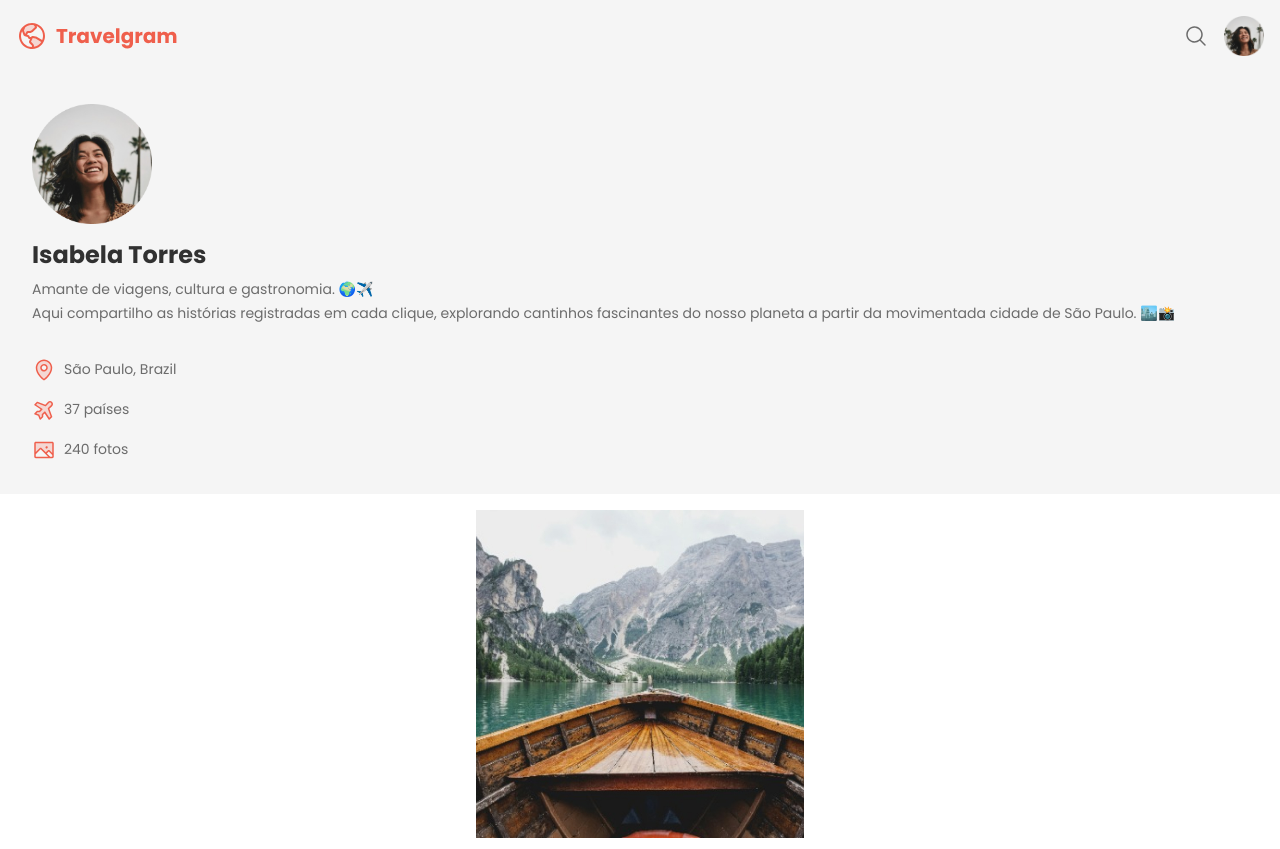
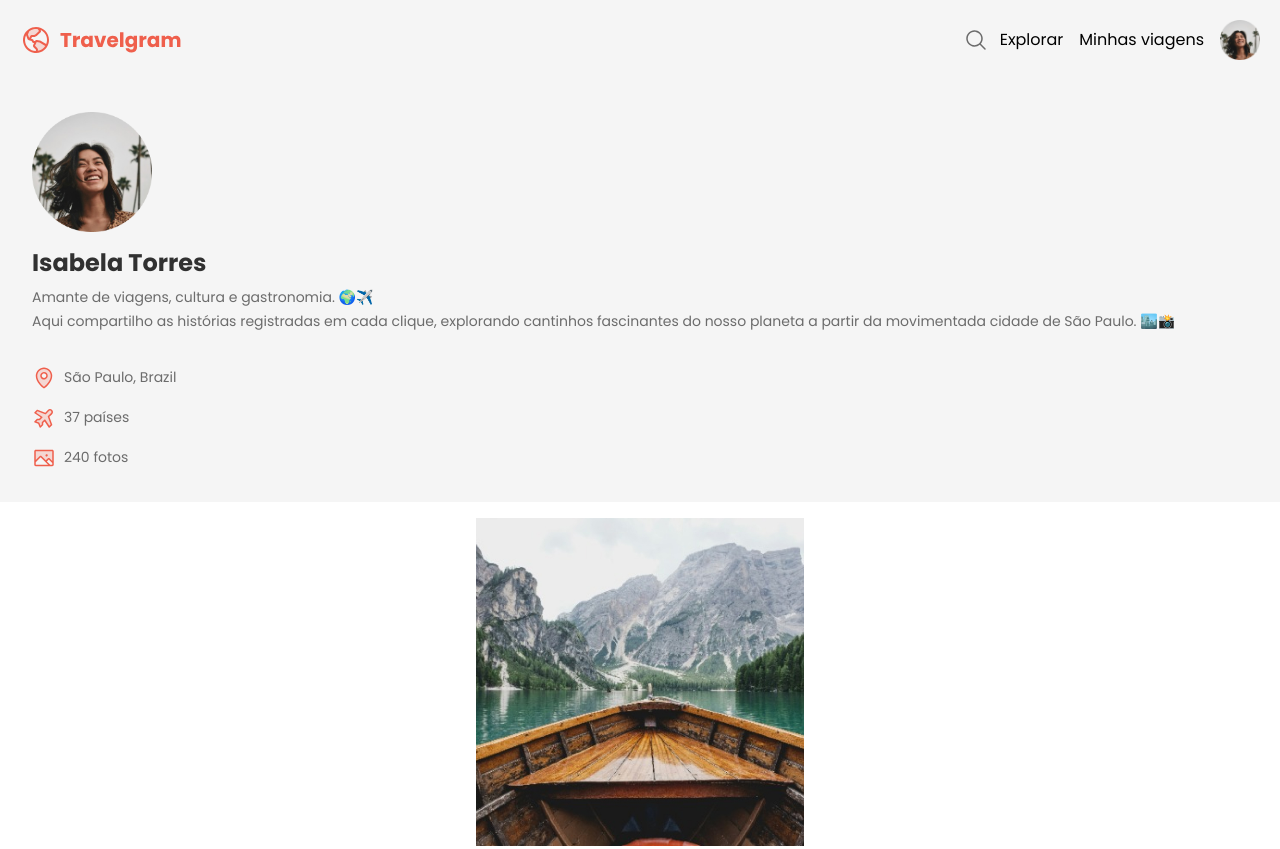
Before and after one commit to arturtinoco/travelgram, a plain HTML site: page index.html in a window 1280 px wide. Shown: the top 849 px of the page. Drawn offline with Linux system fonts and the light colour scheme.

Commit message:
Add header responsiveness for desktop
- 1280vw

```diff
--- a/index.html
+++ b/index.html
@@ -15,12 +15,12 @@
             <img src="assets/icons/logo.svg" alt="Logomarca do Travelgram">
 
             <ul role="list" class="flex gap-1 align-center">
-                <li>
+                <li class="flex align-center">
                     <img src="assets/icons/MagnifyingGlass.svg" alt="Ícone de lupa para pesquisa">
                 </li>
-                <li>Explorar</li>
-                <li>Minhas viagens</li>
-                <li>
+                <li class="flex align-center">Explorar</li>
+                <li class="flex align-center">Minhas viagens</li>
+                <li class="flex align-center">
                     <img src="assets/images/profile-pic.png" alt="Foto de perfil com mulher jovem" id="profile-pic">
                 </li>
             </ul>
--- a/styles/nav-header.css
+++ b/styles/nav-header.css
@@ -3,7 +3,7 @@ header {
     background-color: var(--surface-color);
     width: 100%;
     height: 4.5rem;
-    padding: 1rem;
+    margin-inline: auto;
 
     & > img {
         width: 10.125rem;
@@ -37,8 +37,27 @@ header {
         & #profile-pic {
             width: 2.5rem;
             height: 2.5rem;
-            filter: none;
         }
     }
 
 }
+
+@media (width >= 80em) {
+    header {
+        height: 5rem;
+        padding: 2rem 1.25rem;
+
+        & ul {
+            & li:nth-child(1) {
+                padding: .25rem;
+            }
+
+            & li:nth-child(2),
+            & li:nth-child(3) {
+                display: list-item;
+                font-size: 1rem;
+                line-height: 1.5;
+            }
+        }
+    }
+}
```
